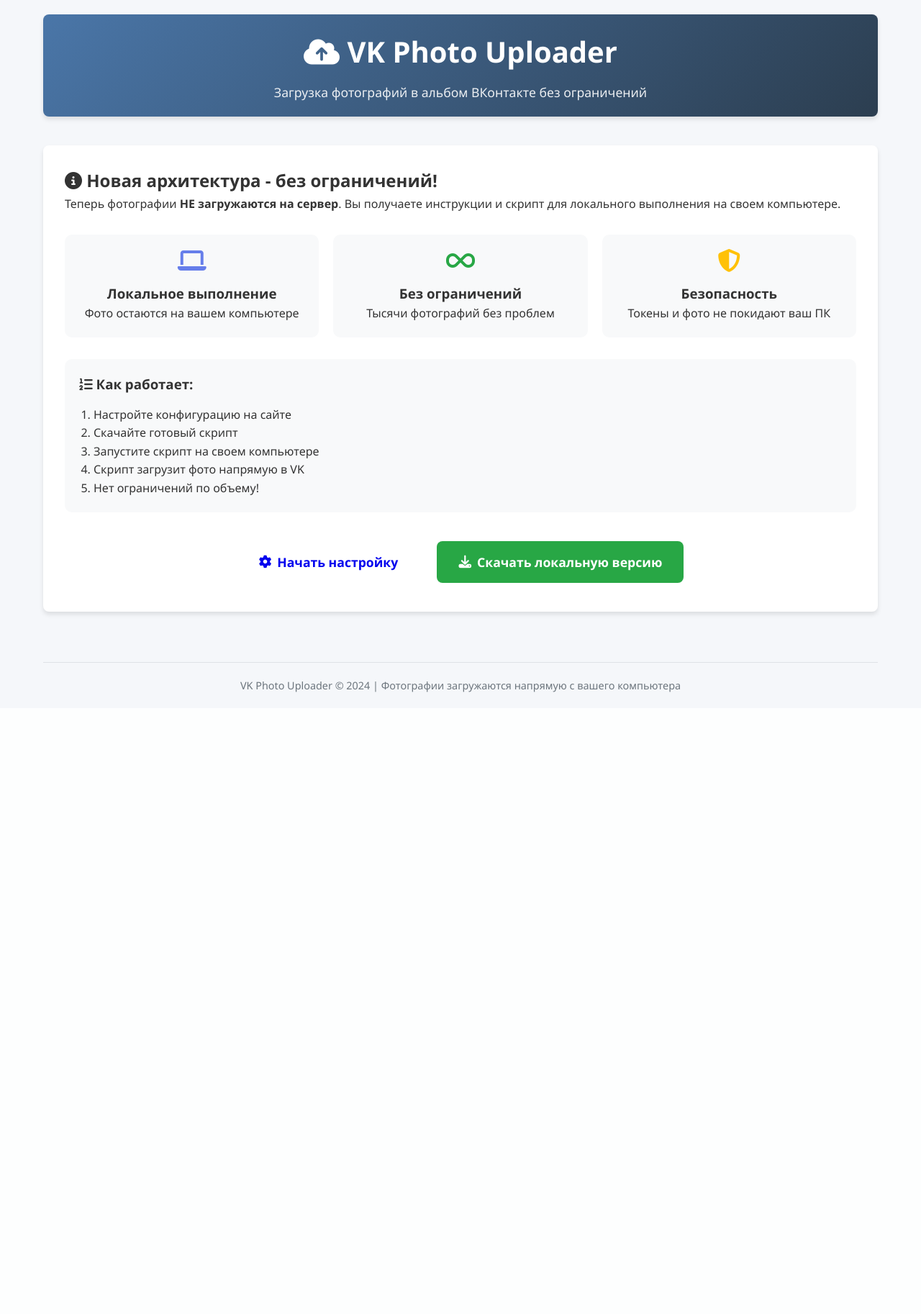
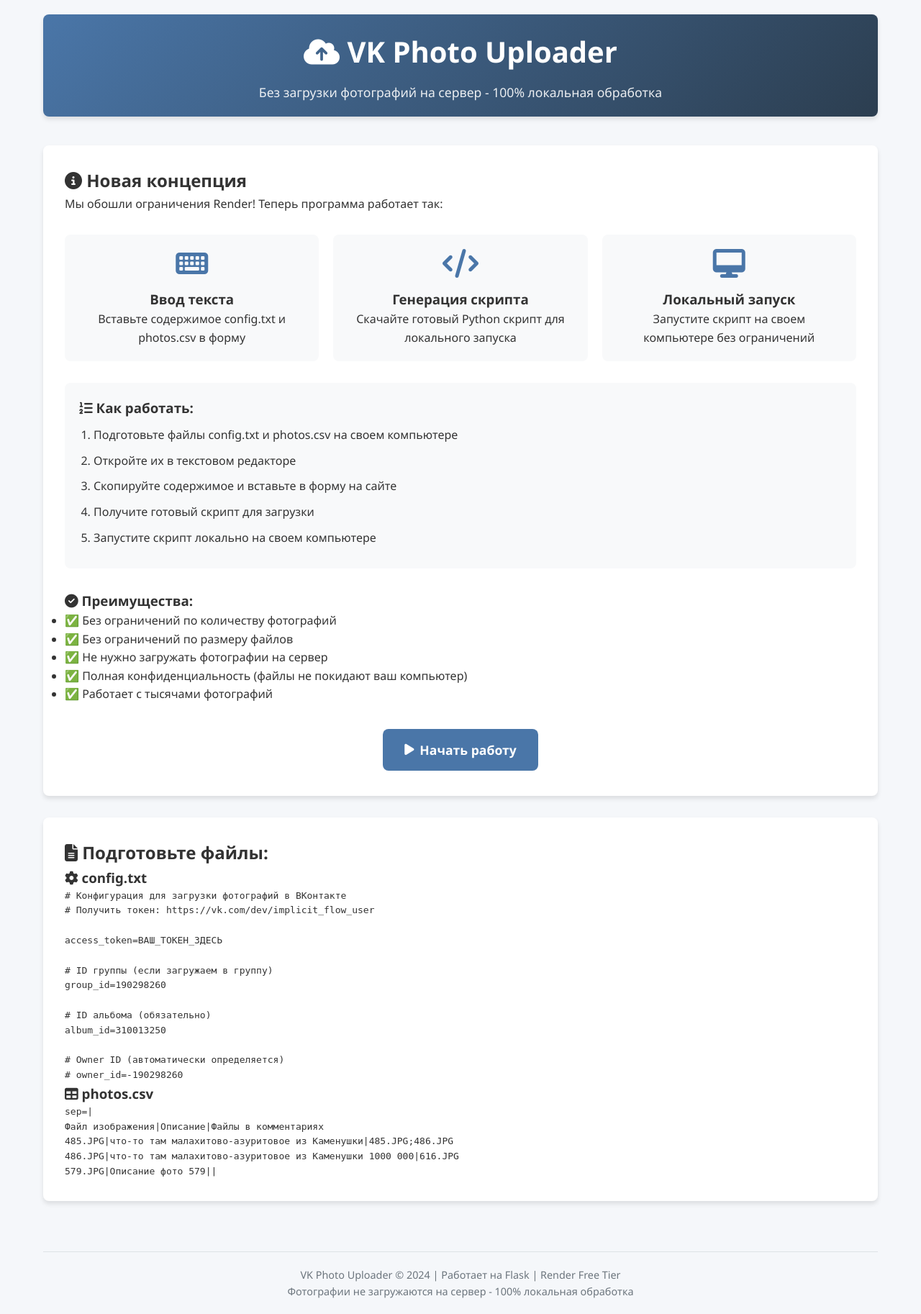
Before and after one commit to pustow-create/upload, a Flask app: page / in a window 1280 px wide. Shown: the whole page at 72% size. Before the commit the page ends 962 px from the top, so only its background shows below. Run offline with Flask 3, Linux system fonts and the light colour scheme.

Commit message:
Update index.html

```diff
--- a/templates/index.html
+++ b/templates/index.html
@@ -11,57 +11,98 @@
     <div class="container">
         <header class="header">
             <h1><i class="fas fa-cloud-upload-alt"></i> VK Photo Uploader</h1>
-            <p class="subtitle">Загрузка фотографий в альбом ВКонтакте без ограничений</p>
+            <p class="subtitle">Без загрузки фотографий на сервер - 100% локальная обработка</p>
         </header>
 
         <main class="main-content">
             <div class="card">
-                <h2><i class="fas fa-info-circle"></i> Новая архитектура - без ограничений!</h2>
-                <p>Теперь фотографии <strong>НЕ загружаются на сервер</strong>. Вы получаете инструкции и скрипт для локального выполнения на своем компьютере.</p>
+                <h2><i class="fas fa-info-circle"></i> Новая концепция</h2>
+                <p>Мы обошли ограничения Render! Теперь программа работает так:</p>
 
-                <div class="features" style="display: grid; grid-template-columns: repeat(auto-fit, minmax(250px, 1fr)); gap: 20px; margin: 30px 0;">
-                    <div style="text-align: center; padding: 20px; background: #f8f9fa; border-radius: 10px;">
-                        <i class="fas fa-laptop" style="font-size: 2rem; color: #667eea; margin-bottom: 15px;"></i>
-                        <h3>Локальное выполнение</h3>
-                        <p>Фото остаются на вашем компьютере</p>
+                <div class="features">
+                    <div class="feature">
+                        <i class="fas fa-keyboard"></i>
+                        <h3>Ввод текста</h3>
+                        <p>Вставьте содержимое config.txt и photos.csv в форму</p>
                     </div>
-                    <div style="text-align: center; padding: 20px; background: #f8f9fa; border-radius: 10px;">
-                        <i class="fas fa-infinity" style="font-size: 2rem; color: #28a745; margin-bottom: 15px;"></i>
-                        <h3>Без ограничений</h3>
-                        <p>Тысячи фотографий без проблем</p>
+                    <div class="feature">
+                        <i class="fas fa-code"></i>
+                        <h3>Генерация скрипта</h3>
+                        <p>Скачайте готовый Python скрипт для локального запуска</p>
                     </div>
-                    <div style="text-align: center; padding: 20px; background: #f8f9fa; border-radius: 10px;">
-                        <i class="fas fa-shield-alt" style="font-size: 2rem; color: #ffc107; margin-bottom: 15px;"></i>
-                        <h3>Безопасность</h3>
-                        <p>Токены и фото не покидают ваш ПК</p>
+                    <div class="feature">
+                        <i class="fas fa-desktop"></i>
+                        <h3>Локальный запуск</h3>
+                        <p>Запустите скрипт на своем компьютере без ограничений</p>
                     </div>
                 </div>
 
-                <div style="background: #f8f9fa; padding: 20px; border-radius: 10px; margin: 30px 0;">
-                    <h3><i class="fas fa-list-ol"></i> Как работает:</h3>
-                    <ol style="margin-left: 20px; margin-top: 15px;">
-                        <li>Настройте конфигурацию на сайте</li>
-                        <li>Скачайте готовый скрипт</li>
-                        <li>Запустите скрипт на своем компьютере</li>
-                        <li>Скрипт загрузит фото напрямую в VK</li>
-                        <li>Нет ограничений по объему!</li>
+                <div class="instructions">
+                    <h3><i class="fas fa-list-ol"></i> Как работать:</h3>
+                    <ol>
+                        <li>Подготовьте файлы config.txt и photos.csv на своем компьютере</li>
+                        <li>Откройте их в текстовом редакторе</li>
+                        <li>Скопируйте содержимое и вставьте в форму на сайте</li>
+                        <li>Получите готовый скрипт для загрузки</li>
+                        <li>Запустите скрипт локально на своем компьютере</li>
                     </ol>
                 </div>
 
-                <div style="text-align: center; margin-top: 30px;">
-                    <a href="{{ url_for('configure') }}" class="btn btn-large" style="margin: 10px;">
-                        <i class="fas fa-cog"></i> Начать настройку
+                <div class="advantages">
+                    <h3><i class="fas fa-check-circle"></i> Преимущества:</h3>
+                    <ul>
+                        <li>✅ Без ограничений по количеству фотографий</li>
+                        <li>✅ Без ограничений по размеру файлов</li>
+                        <li>✅ Не нужно загружать фотографии на сервер</li>
+                        <li>✅ Полная конфиденциальность (файлы не покидают ваш компьютер)</li>
+                        <li>✅ Работает с тысячами фотографий</li>
+                    </ul>
+                </div>
+
+                <div class="cta">
+                    <a href="{{ url_for('prepare_files') }}" class="btn btn-primary btn-large">
+                        <i class="fas fa-play"></i> Начать работу
                     </a>
-                    <a href="{{ url_for('local_version') }}" class="btn btn-success btn-large" style="margin: 10px;">
-                        <i class="fas fa-download"></i> Скачать локальную версию
-                    </a>
+                </div>
+            </div>
+
+            <div class="card">
+                <h2><i class="fas fa-file-alt"></i> Подготовьте файлы:</h2>
+
+                <div class="file-example">
+                    <h3><i class="fas fa-cog"></i> config.txt</h3>
+                    <pre># Конфигурация для загрузки фотографий в ВКонтакте
+# Получить токен: https://vk.com/dev/implicit_flow_user
+
+access_token=ВАШ_ТОКЕН_ЗДЕСЬ
+
+# ID группы (если загружаем в группу)
+group_id=190298260
+
+# ID альбома (обязательно)
+album_id=310013250
+
+# Owner ID (автоматически определяется)
+# owner_id=-190298260</pre>
+                </div>
+
+                <div class="file-example">
+                    <h3><i class="fas fa-table"></i> photos.csv</h3>
+                    <pre>sep=|
+Файл изображения|Описание|Файлы в комментариях
+485.JPG|что-то там малахитово-азуритовое из Каменушки|485.JPG;486.JPG
+486.JPG|что-то там малахитово-азуритовое из Каменушки 1000 000|616.JPG
+579.JPG|Описание фото 579||</pre>
                 </div>
             </div>
         </main>
 
         <footer class="footer">
-            <p>VK Photo Uploader &copy; 2024 | Фотографии загружаются напрямую с вашего компьютера</p>
+            <p>VK Photo Uploader &copy; 2024 | Работает на Flask | Render Free Tier</p>
+            <p>Фотографии не загружаются на сервер - 100% локальная обработка</p>
         </footer>
     </div>
+
+    <script src="{{ url_for('static', filename='script.js') }}"></script>
 </body>
 </html>
```
